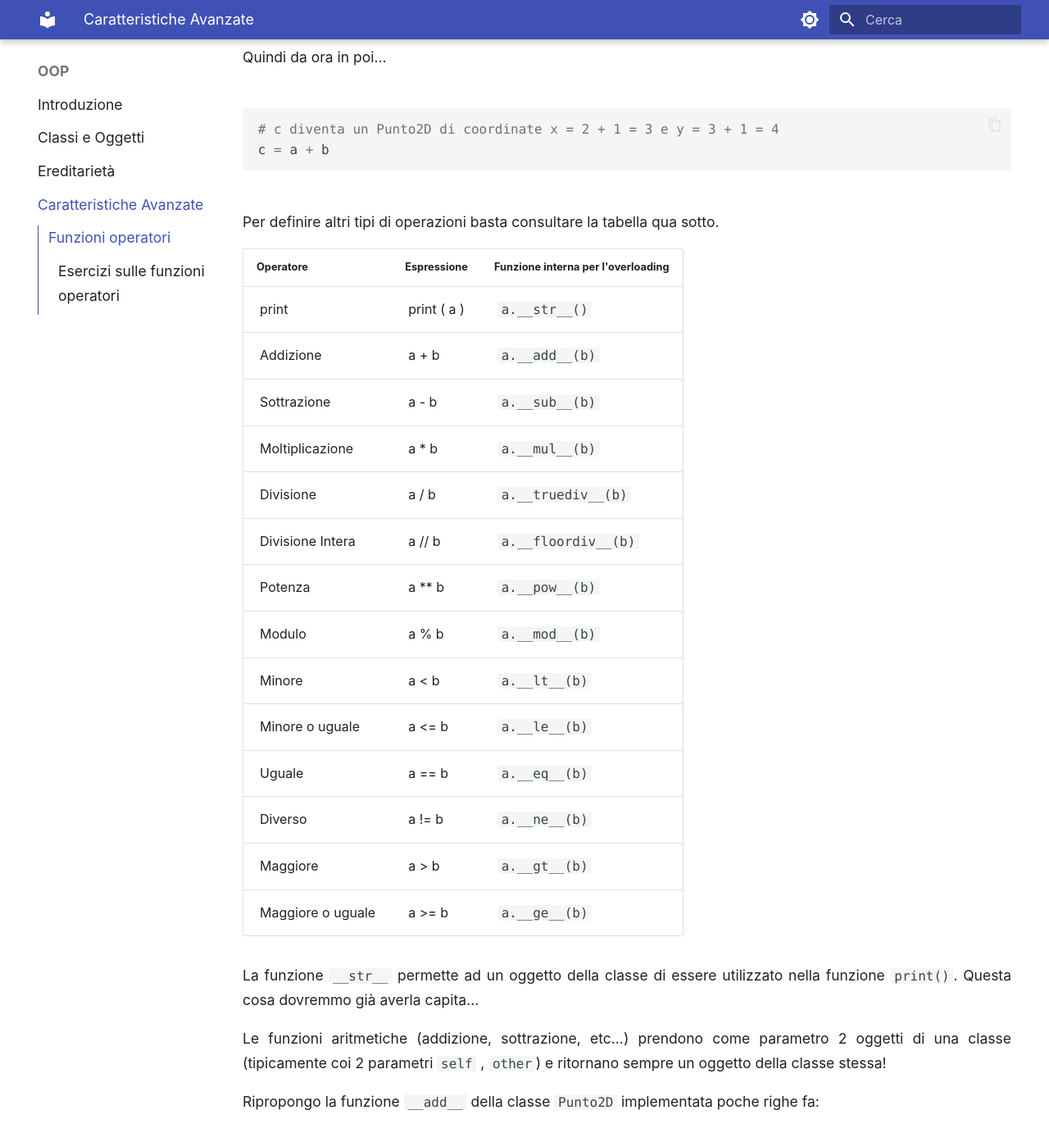
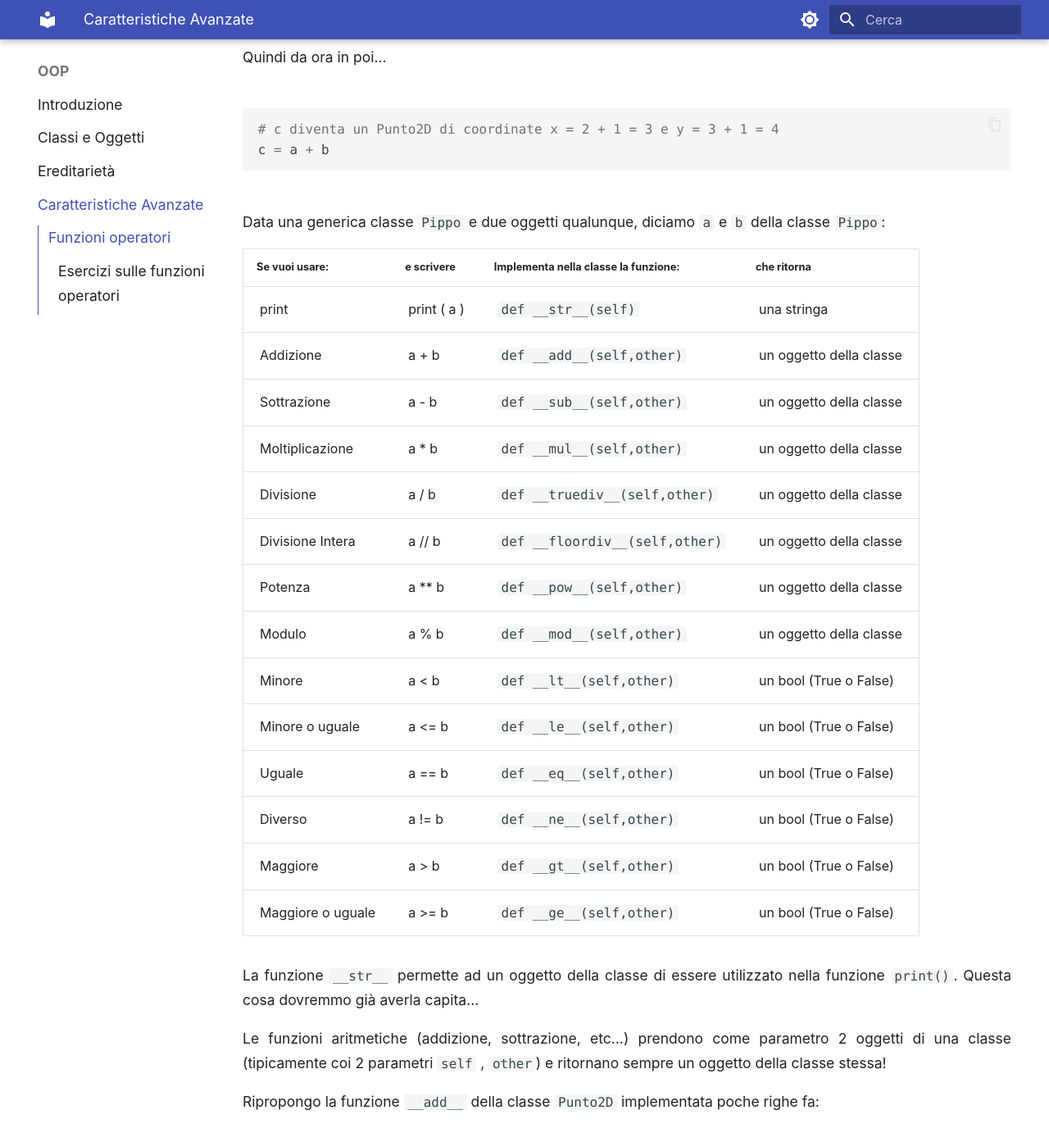
Before and after one commit to adjamhub/pyhandouts, an MkDocs documentation site: the page built from docs/OOP/003_advanced.md, in a window 1280 px wide and 1400 px high, scrolled down 1285 px. Shown: the top 1393 px of the window at 82% size. Built offline with MkDocs 1.6.1 and Material for MkDocs 9.7.7, drawn with Linux system fonts in a browser that asks for light colours.

Commit message:
Funzioni Operatore ++

````diff
--- a/docs/OOP/003_advanced.md
+++ b/docs/OOP/003_advanced.md
@@ -48,25 +48,26 @@ Quindi da ora in poi...
 c = a + b
 ```
 
-Per definire altri tipi di operazioni basta consultare la tabella qua
-sotto.
+Data una generica classe `Pippo` e due oggetti qualunque, diciamo `a` e `b`
+della classe `Pippo`:
 
-| Operatore            | Espressione     | Funzione interna per l'overloading  |
-|----------------------|-----------------|-------------------------------------|
-| print                | print ( a )     | `a.__str__()`                       |
-| Addizione            | a + b           | `a.__add__(b)`                      |
-| Sottrazione          | a - b           | `a.__sub__(b)`                      |
-| Moltiplicazione      | a * b           | `a.__mul__(b)`                      |
-| Divisione            | a / b           | `a.__truediv__(b)`                  |
-| Divisione Intera     | a // b          | `a.__floordiv__(b)`                 |
-| Potenza              | a ** b          | `a.__pow__(b)`                      |
-| Modulo               | a % b           | `a.__mod__(b)`                      |
-| Minore               | a < b           | `a.__lt__(b)`                       |
-| Minore o uguale      | a <= b          | `a.__le__(b)`                       |
-| Uguale               | a == b          | `a.__eq__(b)`                       |
-| Diverso              | a != b          | `a.__ne__(b)`                       |
-| Maggiore             | a > b           | `a.__gt__(b)`                       |
-| Maggiore o uguale    | a >= b          | `a.__ge__(b)`                       |
+
+| Se vuoi usare:       | e scrivere      | Implementa nella classe la funzione:| che ritorna                     |
+|----------------------|-----------------|-------------------------------------|---------------------------------|
+| print                | print ( a )     | `def __str__(self)`                 | una stringa                     |
+| Addizione            | a + b           | `def __add__(self,other)`           | un oggetto della classe         |
+| Sottrazione          | a - b           | `def __sub__(self,other)`           | un oggetto della classe         |
+| Moltiplicazione      | a * b           | `def __mul__(self,other)`           | un oggetto della classe         |
+| Divisione            | a / b           | `def __truediv__(self,other)`       | un oggetto della classe         |
+| Divisione Intera     | a // b          | `def __floordiv__(self,other)`      | un oggetto della classe         |
+| Potenza              | a ** b          | `def __pow__(self,other)`           | un oggetto della classe         |
+| Modulo               | a % b           | `def __mod__(self,other)`           | un oggetto della classe         |
+| Minore               | a < b           | `def __lt__(self,other)`            | un bool (True o False)          |
+| Minore o uguale      | a <= b          | `def __le__(self,other)`            | un bool (True o False)          |
+| Uguale               | a == b          | `def __eq__(self,other)`            | un bool (True o False)          |
+| Diverso              | a != b          | `def __ne__(self,other)`            | un bool (True o False)          |
+| Maggiore             | a > b           | `def __gt__(self,other)`            | un bool (True o False)          |
+| Maggiore o uguale    | a >= b          | `def __ge__(self,other)`            | un bool (True o False)          |
 
 
 La funzione `__str__` permette ad un oggetto della classe di essere
````
